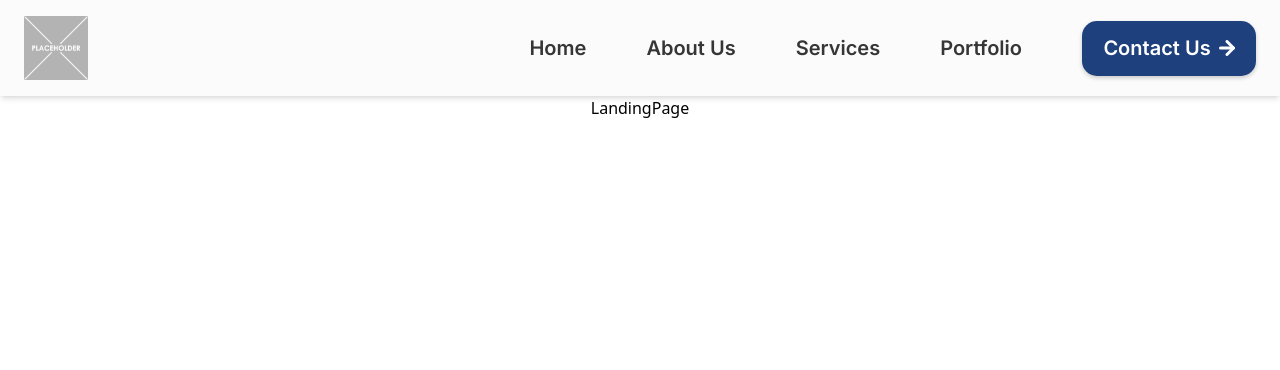
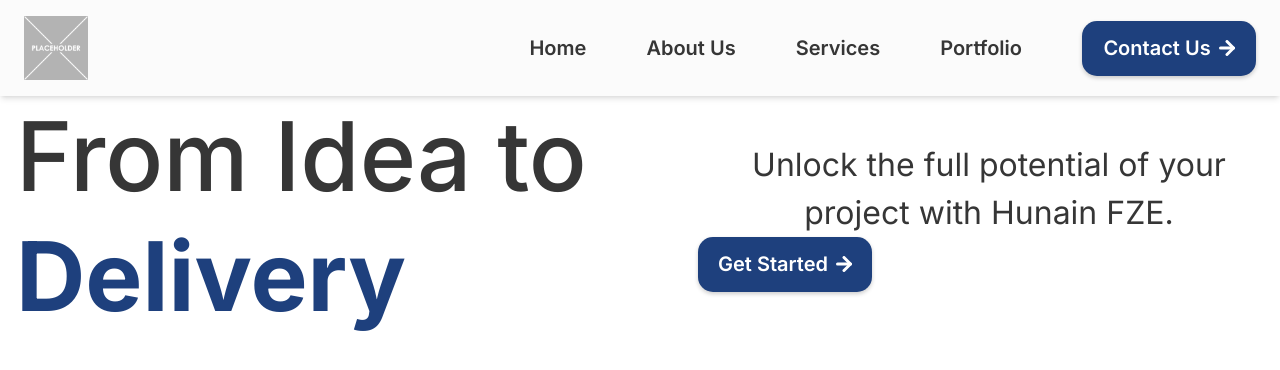
Before and after one commit to Momen-Assaf/HunainFZE, a React (Create React App) app: page / in a window 1280 px wide. Shown: the top 370 px of the page. Built offline with nearby package versions, Linux system fonts and the light colour scheme.

Commit message:
hero section

```diff
--- a/src/pages/Landing/LandingPage.tsx
+++ b/src/pages/Landing/LandingPage.tsx
@@ -1,6 +1,10 @@
+import HeroSection from "./components/HeroSection"
+
 const LandingPage = () => {
   return (
-    <div>LandingPage</div>
+    <div>
+      <HeroSection/>
+    </div>
   )
 }
 
--- a/src/pages/Landing/components/HeroSection.tsx
+++ b/src/pages/Landing/components/HeroSection.tsx
@@ -1,7 +1,51 @@
+import theme from "../../../theme";
+import CustomButton from "../../../components/CustomButton";
 const HeroSection = () => {
   return (
-    <div>HeroSection</div>
-  )
-}
+    // className="  flex items-center"
+    <section className="container mx-auto flex items-center justify-center space-x-[100px]">
+      {/* Left Section */}
+      <div className="flex-1 text-left pl-4">
+        <h1
+          style={{
+            fontFamily: theme.fonts.primary,
+            color: theme.colors.textDark,
+            fontSize: "96px",
+          }}
+          className="leading-tight font-medium"
+          >
+          From Idea to{" "}
+          <span
+            style={{
+              color: theme.colors.primary,
+              fontWeight: theme.fontWeight.bold,
+            }}
+            >
+            Delivery
+          </span>
+        </h1>
+      </div>
 
-export default HeroSection
+      {/* Right Section */}
+      <div className="flex-1 flex flex-col">
+        <p
+          style={{
+            fontFamily: theme.fonts.primary,
+            color: theme.colors.textDark,
+            fontSize: "32px",
+            fontWeight: theme.fontWeight.light,
+          }}
+        >
+          Unlock the full potential of your project with Hunain FZE.
+        </p>
+        <CustomButton
+          text="Get Started"
+          icon="/assets/images/icons/arrow_right.svg"
+          buttonClass="w-[174px] h-[55px]"
+        />
+      </div>
+    </section>
+  );
+};
+
+export default HeroSection;
--- a/src/theme.js
+++ b/src/theme.js
@@ -3,22 +3,36 @@ const theme = {
         primary: "#1E407D", // Primary color
         textLight: "#FFFFFF", // Light text color
         textDark: "#363636", // Dark text color
-        background_primary: "#FFFFFF", // Background color for primary
+        background_primary: "#FFFFFF", // Primary background color
         background_secondary: "#FBFBFB", // Secondary background color
+        hover: "#1C3A6A", // Color for hover effects
     },
     fonts: {
         primary: "Inter, sans-serif", // Primary font
         secondary: "Sen, sans-serif", // Secondary font
     },
     fontWeight: {
+        light: 300, // Light font weight
+        regular: 400, // Regular font weight
+        medium: 500, // Medium font weight
         semiBold: 600, // Semi-bold font weight
+        bold: 700, // Bold font weight
     },
     fontSize: {
+        small: "14px", // Font size for smaller text
         medium: "20px", // Font size of 20px
+        large: "32px", // Font size for headers
+        xLarge: "96px", // Extra-large font size
     },
     borderRadius: {
-        md: "15px",
-        lg: "25px",
+        sm: "5px", // Small border radius
+        md: "15px", // Medium border radius
+        lg: "25px", // Large border radius
+        full: "9999px", // Full border radius for pill shapes
+    },
+    boxShadow: {
+        light: "0px 2px 4px rgba(0, 0, 0, 0.1)", // Light shadow
+        medium: "0px 4px 6px rgba(0, 0, 0, 0.2)", // Medium shadow
     },
 };
 
```
Also changed, not shown: public/assets/images/Effect.svg (added).
